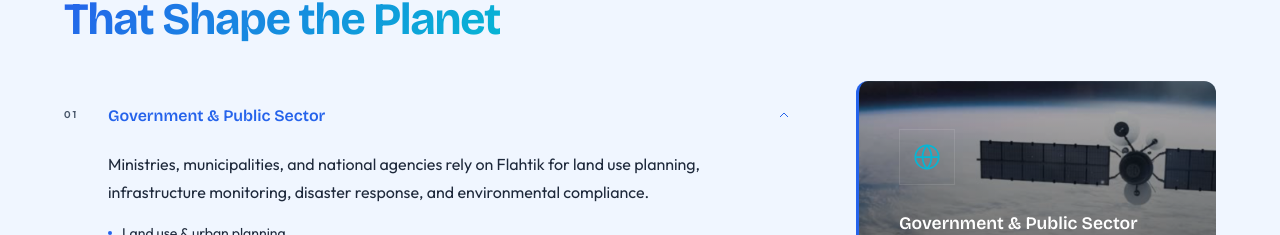
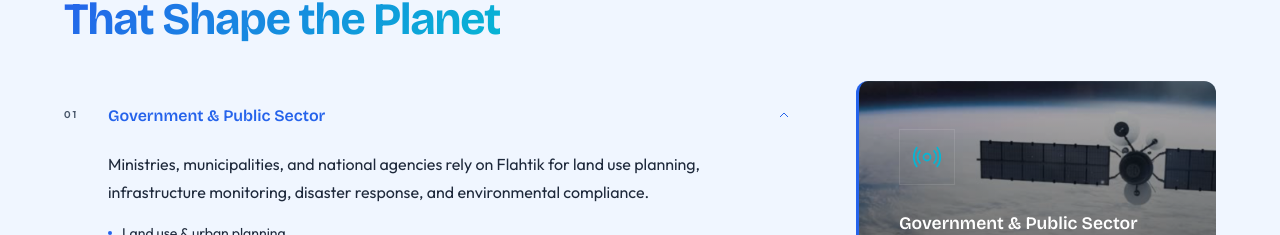
Before and after one commit to housemdaaji/flahtik-website, a React (Vite) app: page / in a window 1280 px wide. Shown: the part 3899-4134 px from the top of the page. Built offline with nearby package versions, Linux system fonts and the light colour scheme.

Commit message:
feat: topic-specific SVG icons per sector card

```diff
--- a/src/components/Sectors.jsx
+++ b/src/components/Sectors.jsx
@@ -135,9 +135,21 @@ export default function Sectors({ dark = false }) {
                   width: '56px', height: '56px', border: '1px solid rgba(255,255,255,0.1)',
                   display: 'flex', alignItems: 'center', justifyContent: 'center', marginBottom: '28px',
                 }}>
-                  <svg width="28" height="28" viewBox="0 0 24 24" fill="none" stroke="#06b6d4" strokeWidth="1.5">
-                    <circle cx="12" cy="12" r="10" /><path d="M2 12h20M12 2a15 15 0 0 1 0 20M12 2a15 15 0 0 0 0 20" />
-                  </svg>
+                  {active.id === 'gov' && (
+                    <svg width="28" height="28" viewBox="0 0 24 24" fill="none" stroke="#06b6d4" strokeWidth="1.5"><circle cx="12" cy="12" r="3"/><path d="M6.3 6.3a8 8 0 0 0 0 11.4"/><path d="M17.7 6.3a8 8 0 0 1 0 11.4"/><path d="M3.5 3.5a14 14 0 0 0 0 17"/><path d="M20.5 3.5a14 14 0 0 1 0 17"/></svg>
+                  )}
+                  {active.id === 'agri' && (
+                    <svg width="28" height="28" viewBox="0 0 24 24" fill="none" stroke="#06b6d4" strokeWidth="1.5"><path d="M12 22V12"/><path d="M12 12C12 7 7 4 3 6c0 4 3 7 9 6"/><path d="M12 12c0-5 5-8 9-6c0 4-3 7-9 6"/></svg>
+                  )}
+                  {active.id === 'water' && (
+                    <svg width="28" height="28" viewBox="0 0 24 24" fill="none" stroke="#06b6d4" strokeWidth="1.5"><path d="M12 2C6 8 4 12 4 15a8 8 0 0 0 16 0c0-3-2-7-8-13z"/></svg>
+                  )}
+                  {active.id === 'env' && (
+                    <svg width="28" height="28" viewBox="0 0 24 24" fill="none" stroke="#06b6d4" strokeWidth="1.5"><path d="M11 20A7 7 0 0 1 9.8 6.1C15.5 5 17 4.48 19 2c1 2 2 4.18 2 8 0 5.5-4.78 10-10 10z"/><path d="M2 21c0-3 1.85-5.36 5.08-6C9.5 14.52 12 13 13 12"/></svg>
+                  )}
+                  {active.id === 'energy' && (
+                    <svg width="28" height="28" viewBox="0 0 24 24" fill="none" stroke="#06b6d4" strokeWidth="1.5"><polygon points="13 2 3 14 12 14 11 22 21 10 12 10 13 2"/></svg>
+                  )}
                 </div>
                 <h3 style={{ fontFamily: "'Bricolage Grotesque', sans-serif", fontSize: '1.1rem', fontWeight: 600, color: '#fff', marginBottom: '24px', lineHeight: 1.3 }}>
                   {active.name}
```
